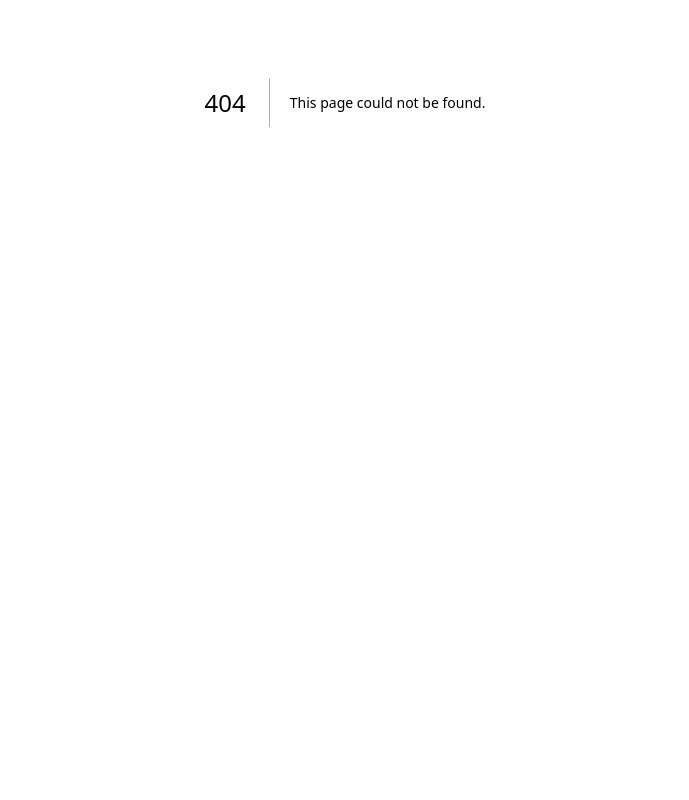
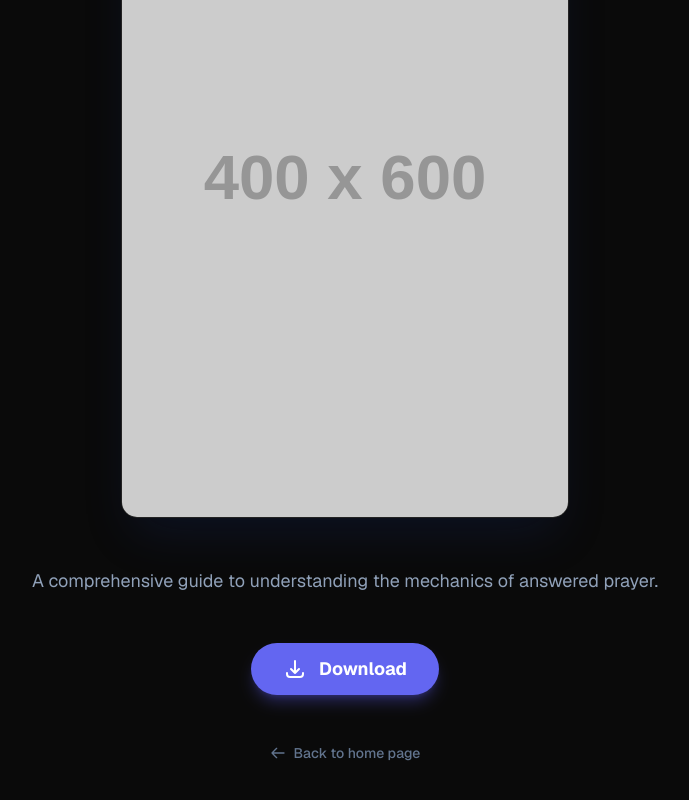
Before and after one commit to Kingdom-Minded-Engineers/ratc-archives, a Next.js app: page /book/100-percent-answered-prayer in a window 1280 px wide. Before the commit this address had no page. Shown: the part 298-1098 px from the top of the page, without its empty margins (295-984 px from the left). Before the commit the page ends 800 px from the top, so only its background shows below. Built offline with nearby package versions, Linux system fonts and the light colour scheme.

Commit message:
Feat: Implement Dynamic Book Detail page with dark theme

```diff
--- /dev/null
+++ b/src/app/book/[slug]/page.tsx
@@ -0,0 +1,57 @@
+import { MOCK_BOOKS } from '@/constants/books';
+import Link from 'next/link';
+import { notFound } from 'next/navigation';
+
+export default function BookDetail({ params }: { params: { slug: string } }) {
+  const book = MOCK_BOOKS.find(b => b.slug === params.slug);
+
+  if (!book) {
+    notFound();
+  }
+
+  return (
+    <div className="min-h-screen bg-[#0a0a0a] text-white flex flex-col items-center px-4 py-16 font-sans">
+      {/* Header */}
+      <h1 className="text-2xl font-semibold mb-12 text-center">{book.title}</h1>
+
+      {/* Book Cover */}
+      <div className="relative w-full max-w-md aspect-[2/3] mb-12 group">
+        <img
+          src={book.cover_url}
+          alt={book.title}
+          className="w-full h-full object-cover rounded-2xl shadow-2xl shadow-blue-900/20 border border-white/10"
+        />
+      </div>
+
+      {/* Description */}
+      <div className="max-w-2xl text-center mb-12">
+        <p className="text-slate-400 text-lg leading-relaxed">
+          {book.description}
+        </p>
+      </div>
+
+      {/* Download Button */}
+      <a
+        href={book.file_url}
+        download
+        className="bg-[#6366f1] hover:bg-[#4f46e5] text-white px-8 py-3 rounded-full font-bold text-lg transition-all flex items-center gap-3 shadow-lg shadow-indigo-500/30 mb-12"
+      >
+        <svg className="w-6 h-6" fill="none" stroke="currentColor" viewBox="0 0 24 24">
+          <path strokeLinecap="round" strokeLinejoin="round" strokeWidth="2" d="M4 16v1a3 3 0 003 3h10a3 3 0 003-3v-1m-4-4l-4 4m0 0l-4-4m4 4V4"/>
+        </svg>
+        Download
+      </a>
+
+      {/* Back Link */}
+      <Link
+        href="/"
+        className="text-slate-500 hover:text-white transition-colors flex items-center gap-2 text-sm font-medium"
+      >
+        <svg className="w-4 h-4" fill="none" stroke="currentColor" viewBox="0 0 24 24">
+          <path strokeLinecap="round" strokeLinejoin="round" strokeWidth="2" d="M10 19l-7-7m0 0l7-7m-7 7h18"/>
+        </svg>
+        Back to home page
+      </Link>
+    </div>
+  );
+}
--- a/src/app/page.tsx
+++ b/src/app/page.tsx
@@ -1,6 +1,7 @@
 'use client';
 import { useState } from 'react';
 import { MOCK_BOOKS, CATEGORIES } from '@/constants/books';
+import Link from 'next/link';
 
 function BookCard({ book }: { book: any }) {
   return (
@@ -12,10 +13,10 @@ function BookCard({ book }: { book: any }) {
         <span className="text-xs font-bold uppercase tracking-wider text-blue-600 bg-blue-50 px-2 py-1 rounded">{book.category}</span>
         <h3 className="mt-3 text-lg font-bold text-slate-900 leading-tight group-hover:text-blue-600 transition-colors">{book.title}</h3>
         <div className="mt-5 flex items-center justify-between">
-          <a href={book.file_url} target="_blank" rel="noopener noreferrer" className="flex items-center gap-2 text-sm font-semibold text-slate-700 hover:text-blue-600 transition-colors">
+          <Link href={`/book/${book.slug}`} className="flex items-center gap-2 text-sm font-semibold text-slate-700 hover:text-blue-600 transition-colors">
             <svg className="w-4 h-4" fill="none" stroke="currentColor" viewBox="0 0 24 24"><path strokeLinecap="round" strokeLinejoin="round" strokeWidth="2" d="M15 12a3 3 0 11-6 0 3 3 0 016 0z"/><path strokeLinecap="round" strokeLinejoin="round" strokeWidth="2" d="M2.458 12C3.732 7.943 7.523 5 12 5c4.478 0 8.268 2.943 9.542 7-1.274 4.057-5.064 7-9.542 7-4.477 0-8.268-2.943-9.542-7z"/></svg>
             Preview
-          </a>
+          </Link>
           <a href={book.file_url} download className="bg-slate-900 text-white px-4 py-2 rounded-lg text-sm font-medium hover:bg-blue-600 transition-colors flex items-center gap-2">
             <svg className="w-4 h-4" fill="none" stroke="currentColor" viewBox="0 0 24 24"><path strokeLinecap="round" strokeLinejoin="round" strokeWidth="2" d="M4 16v1a3 3 0 003 3h10a3 3 0 003-3v-1m-4-4l-4 4m0 0l-4-4m4 4V4"/></svg>
             Download
@@ -60,7 +61,7 @@ export default function Home() {
           <button
             key={cat}
             onClick={() => setActiveCat(cat)}
-            className={}
+            className={`px-5 py-2 rounded-full text-sm font-medium transition-all ${activeCat === cat ? 'bg-blue-600 text-white shadow-md shadow-blue-200' : 'bg-white text-slate-600 border border-slate-200 hover:bg-slate-50'}`}
           >
             {cat}
           </button>
```
